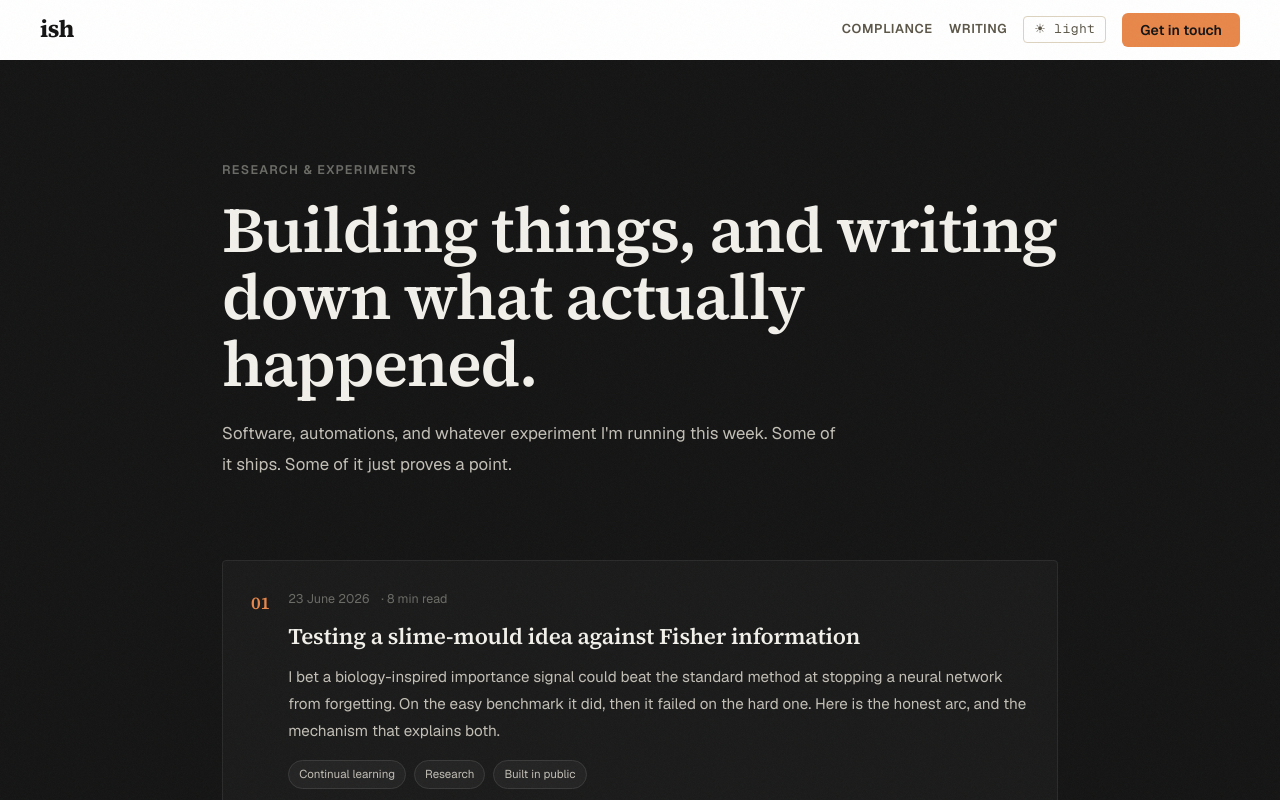
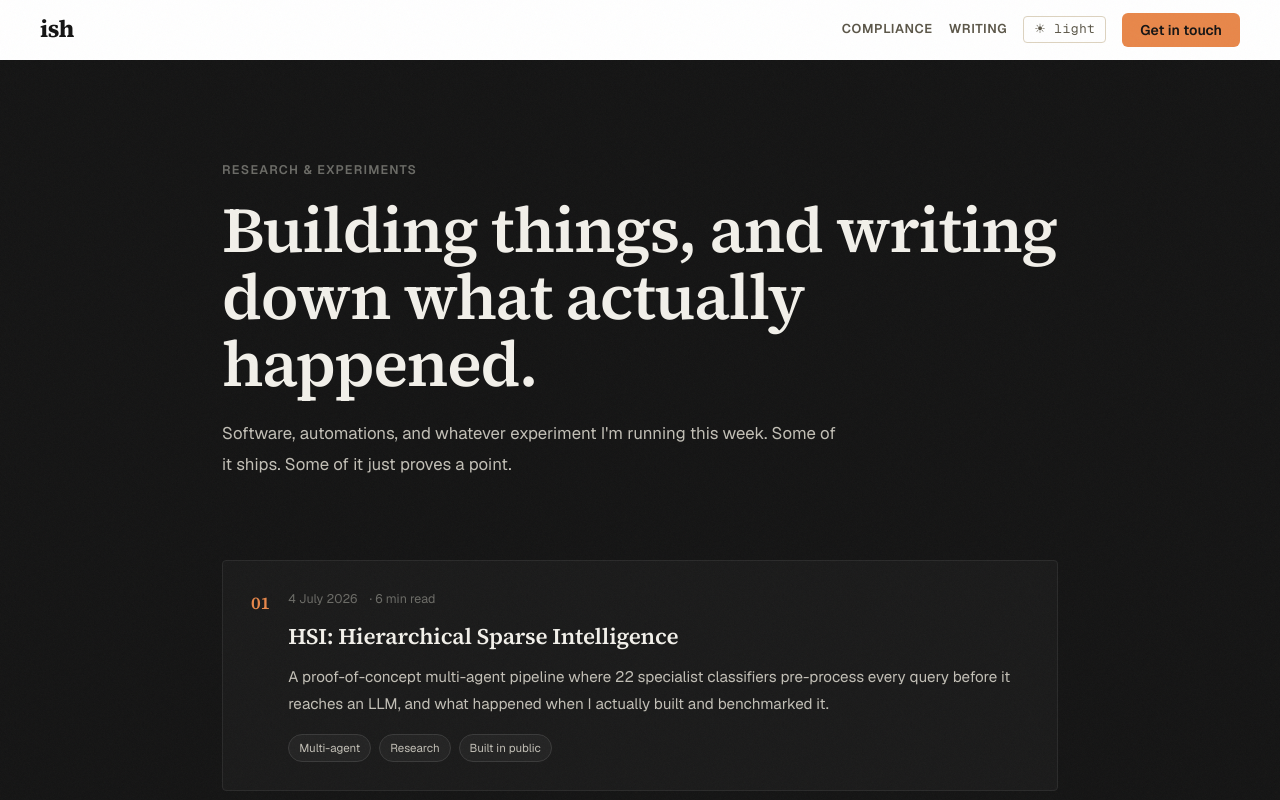
Before and after one commit to reverendish/ish-portfolio, a Next.js app: page / in a window 1280 px wide. Shown: the top 800 px of the page. Built offline with nearby package versions, Linux system fonts and the light colour scheme.

Commit message:
Add shared theme.css, wire up @import, rewrite hero copy, restore hsi-mvp to feed

```diff
--- a/app/writing/posts.ts
+++ b/app/writing/posts.ts
@@ -12,6 +12,15 @@ export interface Post {
 
 export const posts: Post[] = [
   {
+    slug: 'hsi-mvp',
+    title: 'HSI: Hierarchical Sparse Intelligence',
+    date: '2026-07-04',
+    blurb:
+      'A proof-of-concept multi-agent pipeline where 22 specialist classifiers pre-process every query before it reaches an LLM, and what happened when I actually built and benchmarked it.',
+    tags: ['Multi-agent', 'Research', 'Built in public'],
+    readingTime: '6 min read',
+  },
+  {
     slug: 'flow-vs-fisher',
     title: 'Testing a slime-mould idea against Fisher information',
     date: '2026-06-23',
```
